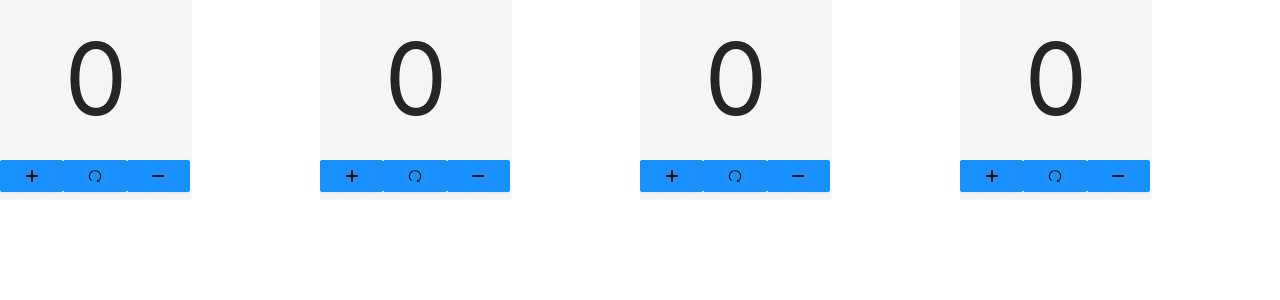
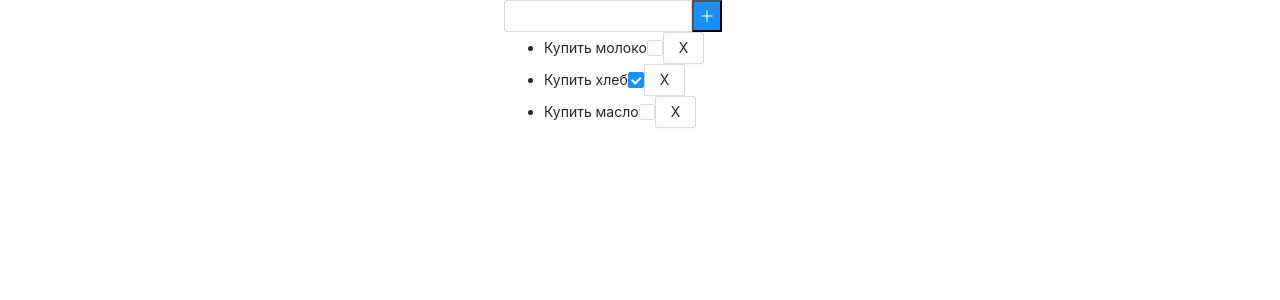
Before and after one commit to andreysergit/js-pro-course, a React (Create React App) app: page / in a window 1280 px wide. Shown: the top 300 px of the page. Built offline with nearby package versions, Linux system fonts and the light colour scheme.

Commit message:
classwork todo

```diff
--- /dev/null
+++ b/src/Classwork/App.jsx
@@ -0,0 +1,14 @@
+import React from "react";
+import { Todos } from "./Todos";
+import { FormTodo } from "./FormTodo";
+
+export class App extends React.Component {
+  render() {
+    return (
+      <div className={"todo_block"}>
+        <FormTodo submitAction={this.addItem} />
+        <Todos />
+      </div>
+    );
+  }
+}
--- /dev/null
+++ b/src/Classwork/FormTodo.jsx
@@ -0,0 +1,34 @@
+import React from "react";
+import { Input } from "antd";
+import { PlusOutlined } from "@ant-design/icons";
+
+export class FormTodo extends React.Component {
+  constructor(props) {
+    super(props);
+    this.state = {
+      task: "",
+    };
+  }
+
+  updateItem = (event) => {
+    this.setState({ task: event.target.value });
+  };
+  onSubmit = (event) => {
+    event.preventDefault();
+    let item = event.target[0].value;
+    console.log(item)
+    this.props.SubmitAction(item)
+    this.setState({task: ""});
+  };
+
+  render() {
+    return (
+      <form className="form_add" onSubmit={this.onSubmit}>
+        <Input onChange={this.updateItem} value={this.state.task}/>
+        <button className="add_btn">
+          <PlusOutlined />
+        </button>
+      </form>
+    );
+  }
+}
--- /dev/null
+++ b/src/Classwork/TodoItem.jsx
@@ -0,0 +1,17 @@
+import React from 'react';
+import { Checkbox, Button } from 'antd';
+
+export const Item = (props) => {
+  const { checked, name, active = true, onRemove, onDone, id } = props;
+  return (
+    <li className={checked ? 'chk' : 'unchk'}>
+      {name}
+      {active && <Checkbox className={'chk_box'} checked={checked} onChange={() => onDone(id)} />}
+      {active && (
+        <Button className="delete" onClick={() => onRemove(id)}>
+          X
+        </Button>
+      )}
+    </li>
+  );
+};
--- /dev/null
+++ b/src/Classwork/Todos.jsx
@@ -0,0 +1,50 @@
+import React from 'react';
+import { Item } from './TodoItem';
+
+export class Todos extends React.Component {
+  constructor(props) {
+    super(props);
+    this.state = {
+      list: [
+        { id: 0, name: 'Купить молоко', done: false, active: true },
+        { id: 1, name: 'Купить хлеб', done: true, active: true },
+        { id: 2, name: 'Купить масло', done: false, active: false },
+      ],
+    };
+  }
+
+  handleDone = (id) => {
+    this.setState((oldState) => {
+      return { ...oldState, list: oldState.list.map((el) => (el.id === id ? { ...el, done: !el.done } : el)) };
+    });
+  };
+
+//   onRemove = (id) => {
+//     this.setState((removeState) => {
+//       return { ...removeState, list: removeState.list.map((el) => (el.id === id ? { ...el, done: !el.done } : el)) };
+//     });
+//   };
+
+  addItem = (item)=>{
+    let newList = this.state.list;
+    console.log(newList)
+    newList.push(item);
+    this.setState({list: newList})
+}
+
+  render() {
+    let listItems = this.state.list.map((element, i) => {
+      return (
+        <Item
+          key={element.id}
+          checked={element.done}
+          name={element.name}
+          onDone={this.handleDone}
+          id={element.id}
+        ></Item>
+      );
+    });
+
+    return <ul>{listItems}</ul>;
+  }
+}
--- /dev/null
+++ b/src/Classwork/style.css
@@ -0,0 +1,32 @@
+body {
+    display: flex;
+      background: rgba(255, 255, 255, 0.932);
+      min-width: 100vh;
+      /* justify-content: center; */
+      align-items: center;
+      flex-direction: column;
+    }
+  .form_add {
+    display: flex;
+    width: 80%;
+  }
+  .items-block{
+    display: flex;
+    flex-direction: column;
+  }
+
+  .add_btn{
+    background-color: #1890ff;
+    color: #fff;
+  }
+  .link_item{
+    display: flex;
+  }
+
+  .line_check{
+    background-color: saddlebrown;
+  }
+/* .todo_block{
+    display: flex;
+    flex-direction: column;
+} */
--- a/src/index.css
+++ b/src/index.css
@@ -1,5 +1,6 @@
 @import '~antd/dist/antd.css';
-@import './homework2/Clicker.module.css';
+/* @import './homework2/Clicker.module.css'; */
+@import './Classwork/style.css';
 
 * {
   margin: 0;
--- a/src/index.jsx
+++ b/src/index.jsx
@@ -1,11 +1,11 @@
 import React from 'react';
 import ReactDOM from 'react-dom';
 import './index.css'
-import {App} from './homework2/App';
+import {App} from './Classwork/App'
 
 ReactDOM.render(
   <React.StrictMode>
-    <App />
+    <App/>
   </React.StrictMode>,
   document.getElementById('root')
 );
```
Also changed, not shown: src/homework3/components/ItemsList.jsx (added, +20 -0 lines), src/homework3/components/TodoList.jsx (added).
